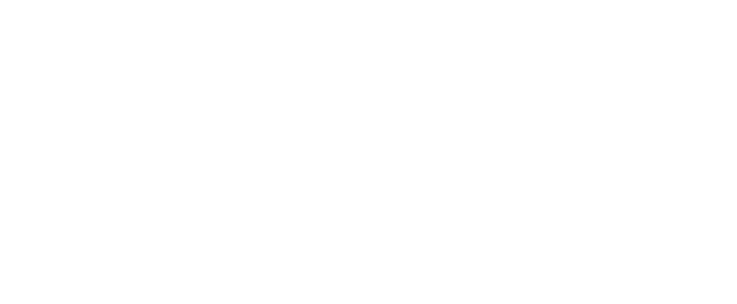
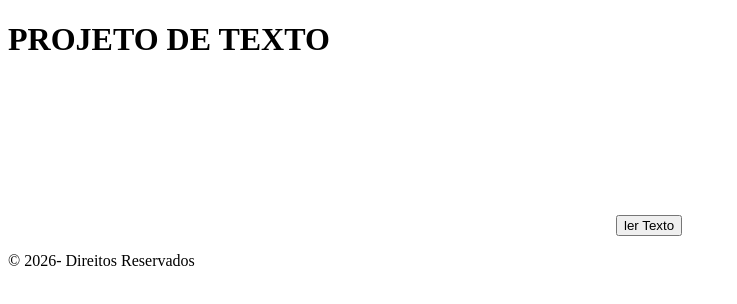
Before and after one commit to nicolascinel-droid/Projeto4Api, a plain HTML site: page index.html in a window 1280 px wide. Shown: the whole page, without its empty margins (0-737 px from the left). Drawn offline with Linux system fonts and the light colour scheme.

Commit message:
feat:estrutura de codigo para câmera

```diff
--- a/index.html
+++ b/index.html
@@ -8,6 +8,26 @@
     <title>Projeto4api</title>
 </head>
 <body>
-    <!--  -->
+    <header>
+        <h1>PROJETO DE TEXTO</h1>
+    </header>
+    <main>
+        <div class="container">
+            <video id="video" autoplay playsinline></video>
+            <canvas id="canvas"></canvas>
+            <button id="btn-texto">ler Texto</button>
+
+
+
+        </div>
+
+
+    <footer>
+        <p>&copy; 2026- Direitos Reservados</p>
+
+    </footer>
+    </main>
+    <!-- JS EXTERNO  -->
+     <script src="./src/js/script.js"></script>
 </body>
 </html>
```
